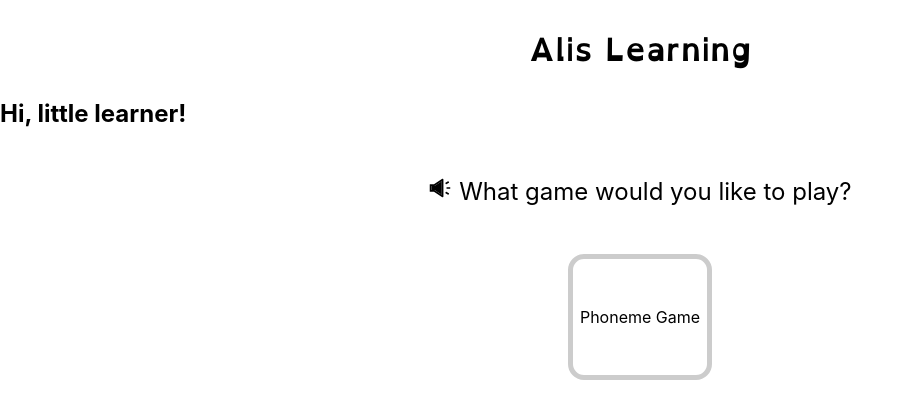
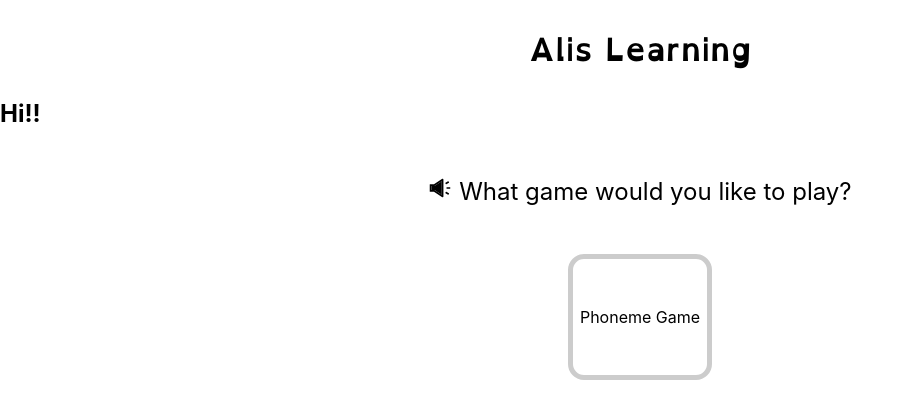
Before and after one commit to fac24/alis-learning, a Next.js app: page /child-landing in a window 1280 px wide. Shown: the top 418 px of the page, without its empty margins (0-913 px from the left). Built offline with nearby package versions, Linux system fonts and the light colour scheme.

Commit message:
greeting changed

```diff
--- a/pages/child-landing.js
+++ b/pages/child-landing.js
@@ -5,7 +5,7 @@ import styled from "styled-components";
 export default function ChildLanding({ learnerName }) {
   return (
     <>
-      <h2>Hi, {learnerName ? learnerName : "little learner"}!</h2>
+      <h2>{learnerName ? `Hi, ${learnerName}!` : "Hi!"}!</h2>
       <Tts>What game would you like to play?</Tts>
       <Link href="phoneme-game/first-step">
         <GameTile>Phoneme Game</GameTile>
```
Also changed, not shown: pages/_app.js (line endings or trailing spaces).
